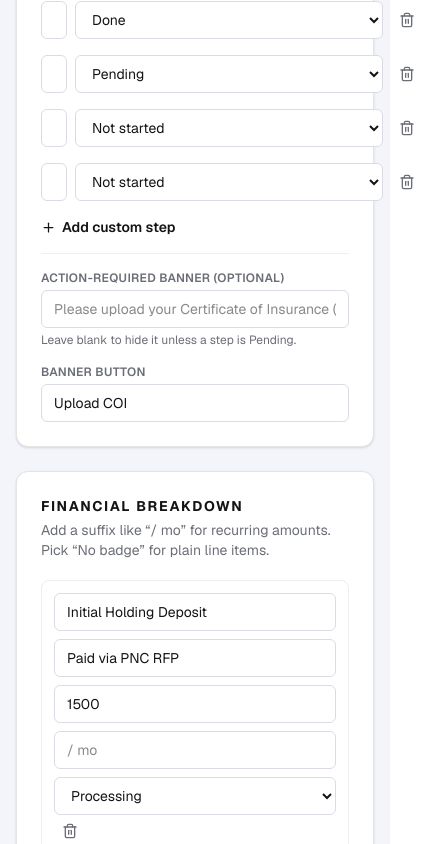
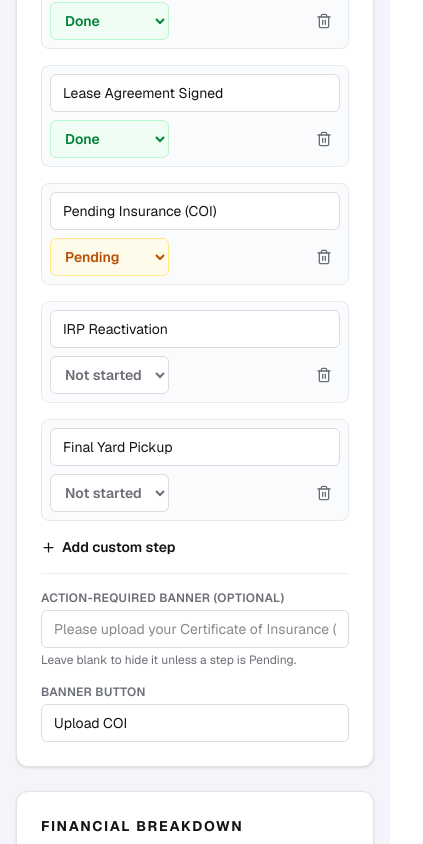
Before and after one commit to amainooti/primefleet, a Next.js app: page /portal/new in a window 390 px wide. Shown: the part 1820-2664 px from the top of the page, 423 px wide, since content can reach past the window. Built offline with nearby package versions, Linux system fonts and the light colour scheme.

Commit message:
Fix onboarding step layout

```diff
--- a/src/components/portal/PortalForm.tsx
+++ b/src/components/portal/PortalForm.tsx
@@ -72,7 +72,7 @@ function Section({
     <section className="rounded-xl border border-[#e4e4e2] bg-white p-6 shadow-sm">
       <h2 className="text-sm font-bold uppercase tracking-[0.12em] text-[#141414]">{title}</h2>
       {description && <p className="mt-1 text-sm text-[#6B6E76]">{description}</p>}
-      <div className="mt-5 space-y-4">{children}</div>
+      <div className="mt-5 min-w-0 space-y-4">{children}</div>
     </section>
   );
 }
@@ -84,6 +84,13 @@ const STEP_STATUS_LABEL: Record<string, string> = {
   DONE: "Done",
   PENDING: "Pending",
   TODO: "Not started",
+};
+const STEP_SELECT =
+  "w-auto min-w-0 shrink-0 cursor-pointer rounded-md border px-2.5 py-2 text-sm font-semibold outline-none transition focus:ring-2 focus:ring-[#D4AF37]/30 sm:w-32";
+const STEP_TINT: Record<string, string> = {
+  DONE: "border-green-200 bg-green-50 text-green-700",
+  PENDING: "border-amber-200 bg-amber-50 text-amber-700",
+  TODO: "border-[#d9dce3] bg-white text-[#6B6E76]",
 };
 const norm = (v: string) => v.trim().toLowerCase();
 
@@ -228,21 +235,24 @@ export function PortalForm({ action, initial, submitLabel, maxNewFiles, maxFiles
         </div>
 
         {steps.map((s) => (
-          <div key={s.id} className="flex gap-2">
+          <div
+            key={s.id}
+            className="flex min-w-0 flex-wrap items-center gap-2 rounded-lg border border-[#e4e8ef] bg-[#fafbfc] p-2"
+          >
             <input
               name="step_label"
               value={s.label}
               onChange={(e) => updateStep(s.id, { label: e.target.value })}
               list="step-presets"
               placeholder="Step name, e.g. Final Yard Pickup"
-              className={input}
+              className={`${input} min-w-0 basis-full sm:flex-1 sm:basis-0`}
               aria-label="Step name"
             />
             <select
               name="step_status"
               value={s.status}
               onChange={(e) => updateStep(s.id, { status: e.target.value })}
-              className={`${input} w-40 shrink-0`}
+              className={`${STEP_SELECT} ${STEP_TINT[s.status] ?? STEP_TINT.TODO}`}
               aria-label="Step status"
             >
               {Object.entries(STEP_STATUS_LABEL).map(([v, l]) => (
@@ -251,7 +261,12 @@ export function PortalForm({ action, initial, submitLabel, maxNewFiles, maxFiles
                 </option>
               ))}
             </select>
-            <button type="button" onClick={() => setSteps((x) => x.filter((r) => r.id !== s.id))} className="rounded-md px-2 text-[#6B6E76] hover:bg-red-50 hover:text-red-600" aria-label="Remove step">
+            <button
+              type="button"
+              onClick={() => setSteps((x) => x.filter((r) => r.id !== s.id))}
+              className="ml-auto shrink-0 rounded-md p-2 text-[#6B6E76] hover:bg-red-50 hover:text-red-600 sm:ml-0"
+              aria-label="Remove step"
+            >
               <Trash2 size={16} />
             </button>
           </div>
@@ -270,7 +285,7 @@ export function PortalForm({ action, initial, submitLabel, maxNewFiles, maxFiles
 
       <Section title="Financial breakdown" description="Add a suffix like “/ mo” for recurring amounts. Pick “No badge” for plain line items.">
         {charges.map((c) => (
-          <div key={c.id} className="grid gap-2 rounded-lg border border-[#eee] p-3 sm:grid-cols-[1.3fr_1.3fr_100px_90px_130px_auto] sm:border-0 sm:p-0">
+          <div key={c.id} className="grid grid-cols-[minmax(0,1fr)_minmax(0,1fr)] gap-2 rounded-lg border border-[#eee] p-3 md:grid-cols-[minmax(0,1.3fr)_minmax(0,1.3fr)_88px_72px_112px_auto] md:border-0 md:p-0">
             <input name="charge_label" defaultValue={c.label} placeholder="Base Monthly Lease" className={input} aria-label="Charge label" />
             <input name="charge_note" defaultValue={c.note} placeholder="Includes 12,000 mi" className={input} aria-label="Charge note" />
             <input name="charge_amount" defaultValue={c.amount} placeholder="3650" inputMode="decimal" className={input} aria-label="Amount" />
@@ -281,7 +296,7 @@ export function PortalForm({ action, initial, submitLabel, maxNewFiles, maxFiles
               <option value="PROCESSING">Processing</option>
               <option value="DUE">Due</option>
             </select>
-            <button type="button" onClick={() => setCharges((x) => x.filter((r) => r.id !== c.id))} className="rounded-md px-2 text-[#6B6E76] hover:bg-red-50 hover:text-red-600" aria-label="Remove charge">
+            <button type="button" onClick={() => setCharges((x) => x.filter((r) => r.id !== c.id))} className="col-span-2 justify-self-end rounded-md px-2 py-2 text-[#6B6E76] hover:bg-red-50 hover:text-red-600 md:col-span-1" aria-label="Remove charge">
               <Trash2 size={16} />
             </button>
           </div>
@@ -301,11 +316,11 @@ export function PortalForm({ action, initial, submitLabel, maxNewFiles, maxFiles
           ))}
         </datalist>
         {docs.map((d) => (
-          <div key={d.id} className="grid gap-2 rounded-lg border border-[#eee] p-3 sm:grid-cols-[1.2fr_1fr_1.3fr_auto]">
+          <div key={d.id} className="grid grid-cols-1 gap-2 rounded-lg border border-[#eee] p-3 md:grid-cols-[minmax(0,1.2fr)_minmax(0,1fr)_minmax(0,1.3fr)_auto]">
             <input name="doc_kind" list="doc-kinds" placeholder="Document name" className={input} aria-label="Document name" />
             <input name="doc_note" placeholder="Note, e.g. Signed Oct 20" className={input} aria-label="Document note" />
             <input type="file" name="doc_file" accept={acceptAttr} className={`${input} file:mr-3 file:rounded file:border-0 file:bg-[#141414] file:px-3 file:py-1 file:text-xs file:font-semibold file:text-[#D4AF37]`} aria-label="File (optional)" />
-            <button type="button" onClick={() => setDocs((x) => x.filter((r) => r.id !== d.id))} className="rounded-md px-2 text-[#6B6E76] hover:bg-red-50 hover:text-red-600" aria-label="Remove document">
+            <button type="button" onClick={() => setDocs((x) => x.filter((r) => r.id !== d.id))} className="justify-self-end rounded-md px-2 py-2 text-[#6B6E76] hover:bg-red-50 hover:text-red-600" aria-label="Remove document">
               <Trash2 size={16} />
             </button>
           </div>
```
